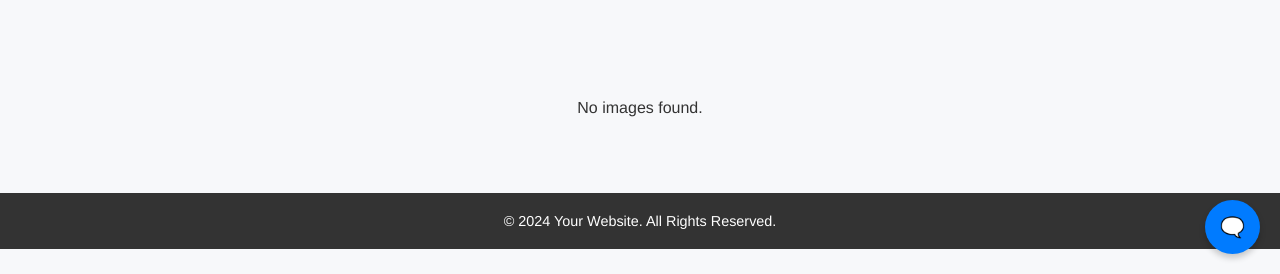
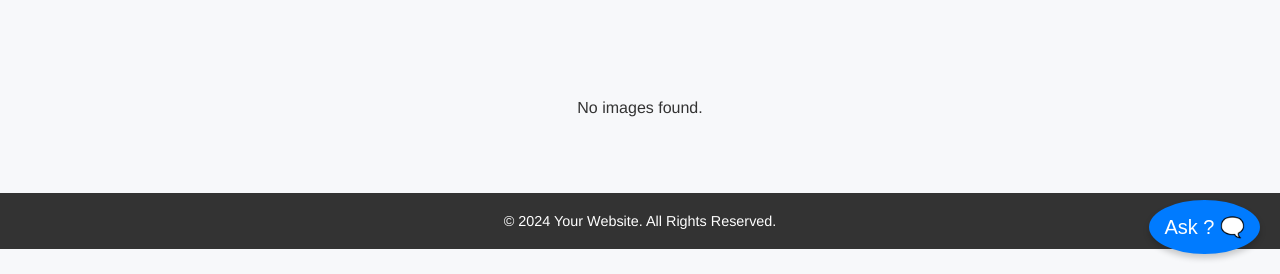
Before and after one commit to Whitelatern/img_bg_clr, a Django app: page /home in a window 1280 px wide. Shown: the part 526-800 px from the top of the page. Run offline with Django 5.2, Linux system fonts and the light colour scheme; data that the repository does not hold is empty.

Commit message:
Update home.html

```diff
--- a/colorizer/templates/home.html
+++ b/colorizer/templates/home.html
@@ -195,7 +195,8 @@
 
     <!-- Chatbot Button -->
     <button type="button" class="chatbot-btn"
-            onclick="window.location.href='{% url 'chat_home' %}'">
+            onclick="window.location.href='{% url 'chat_home' %}'">  Ask ?
+
         🗨️
     </button>
 
```
